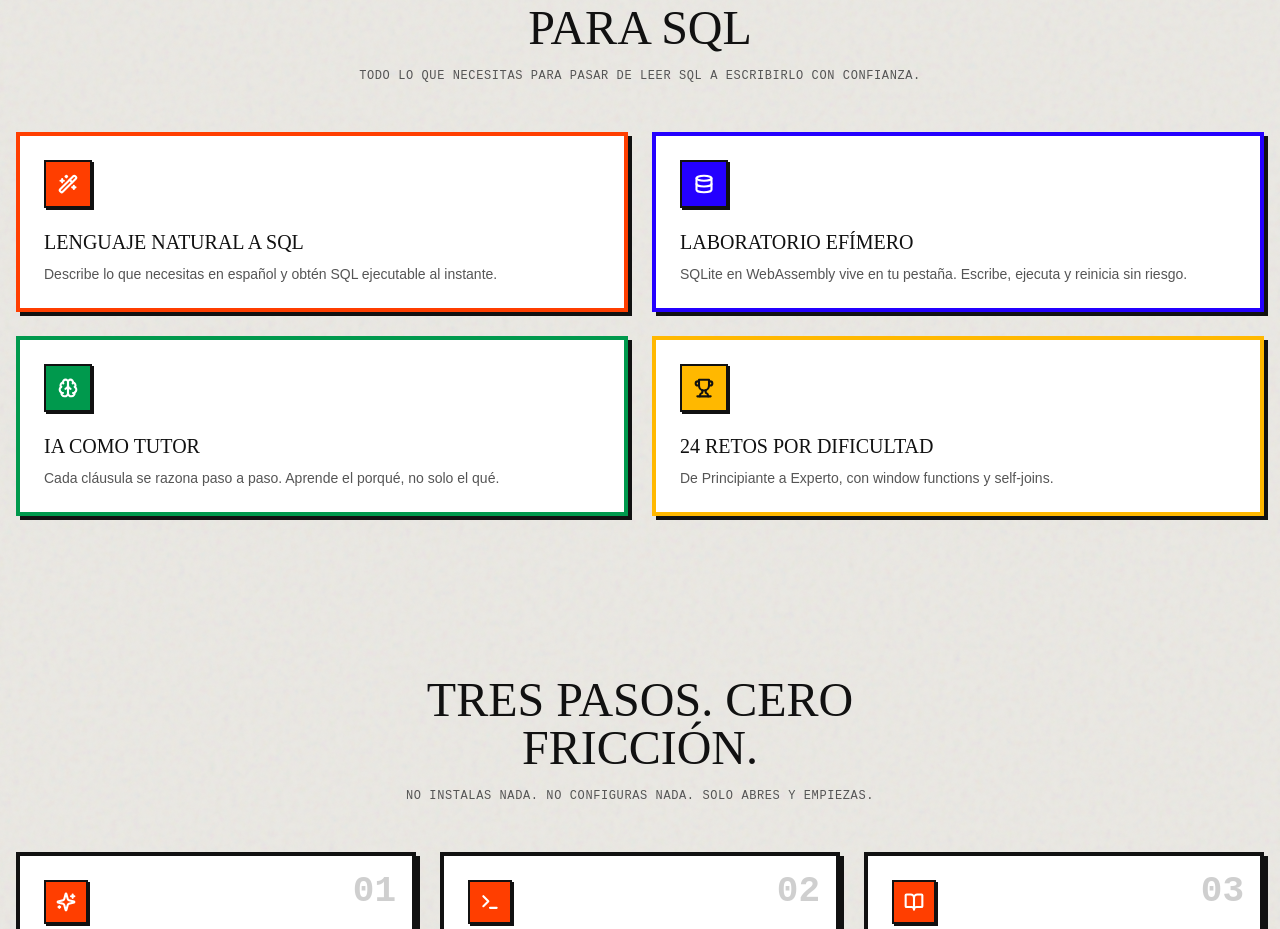
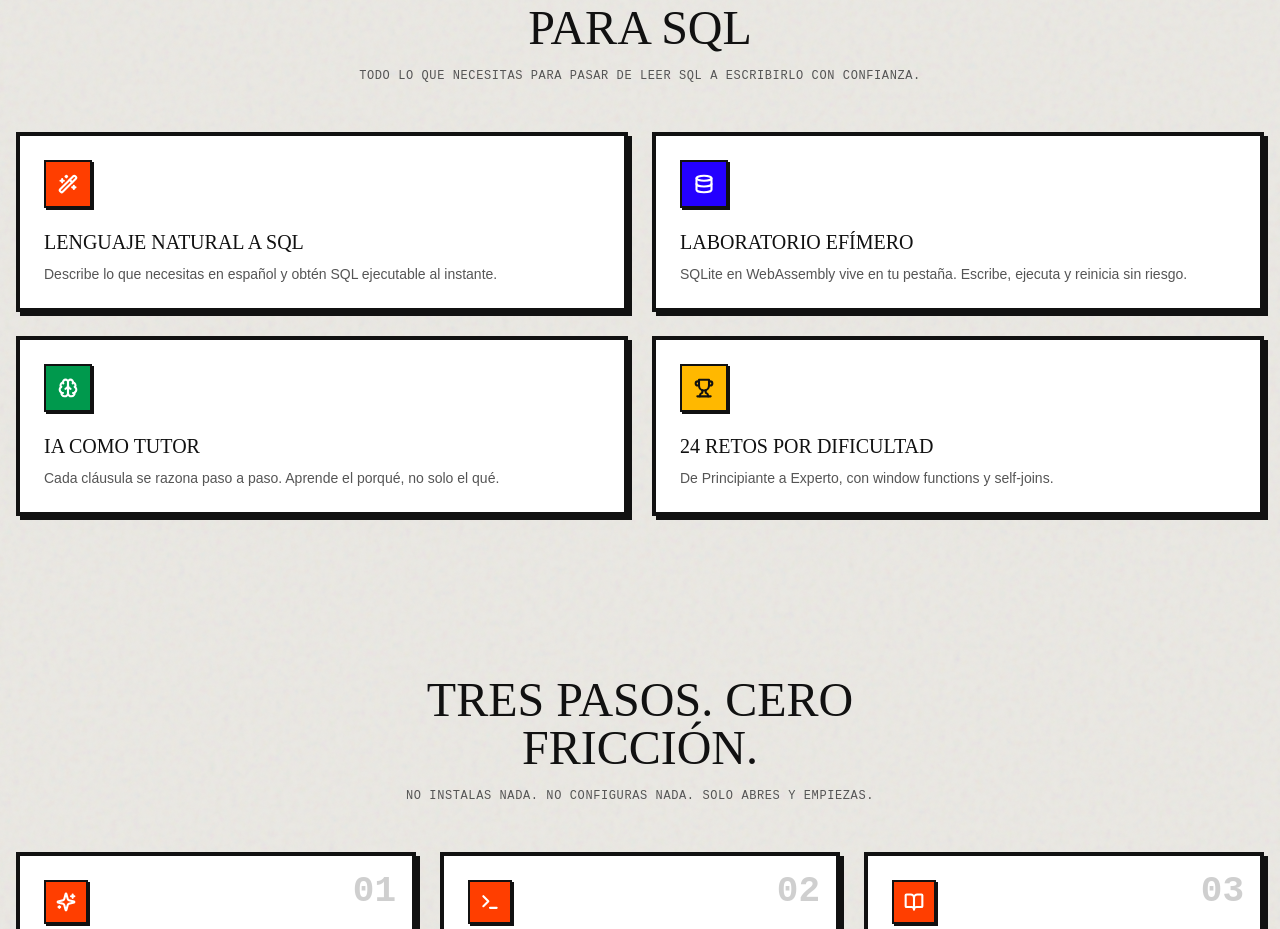
Before and after one commit to miguelcalzada-dev/sqlsense-ai, a Next.js app: page /sqlsense/ in a window 1280 px wide. Shown: the part 1380-2309 px from the top of the page. Built offline with nearby package versions, Linux system fonts and the light colour scheme.

Commit message:
revert(features): restore plain card borders (icons keep their colour)

```diff
--- a/app/page.tsx
+++ b/app/page.tsx
@@ -251,7 +251,6 @@ function Features() {
               {...fade}
               transition={{ ...fade.transition, delay: i * 0.05 }}
               className="card p-6"
-              style={{ borderColor: f.color }}
             >
               <div
                 className="grid h-12 w-12 place-items-center border-2 border-line shadow-brutal-sm"
```
